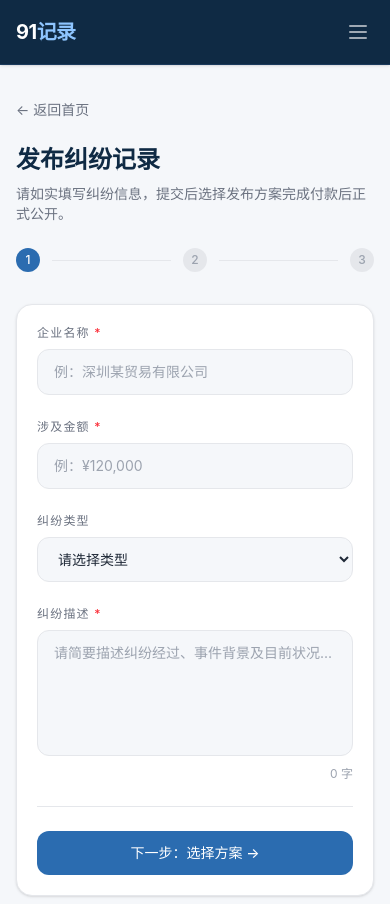
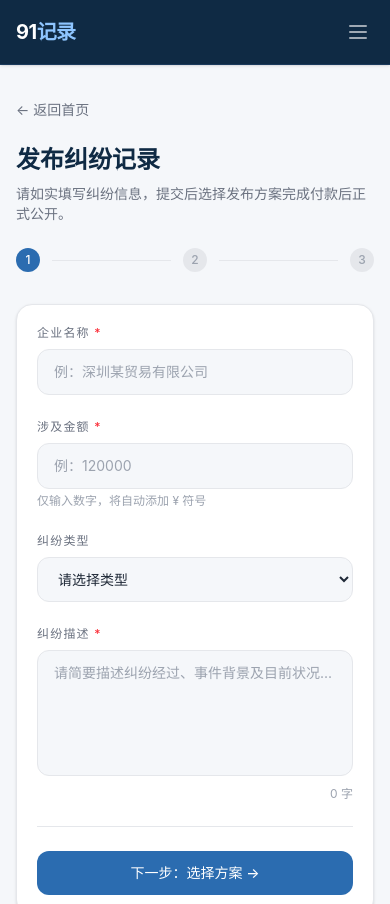
Before and after one commit to mikeoxmual999-del/91expo, a Next.js app: page /create in a window 390 px wide. Shown: the top 904 px of the page. Built offline with nearby package versions, Linux system fonts and the light colour scheme.

Commit message:
inbox link, search mobile, admin DMs from DB, per-thread read tracking

```diff
--- a/app/admin/page.tsx
+++ b/app/admin/page.tsx
@@ -198,6 +198,13 @@ export default function AdminPage() {
     setPostSuccess(true);
     setTimeout(() => setPostSuccess(false), 3000);
     loadCases();
+  };
+
+  const handleAdminAmount = (val: string) => {
+    const raw = val.replace(/[^0-9]/g, "");
+    if (raw === "") { setPostForm(f => ({ ...f, amount: "" })); return; }
+    const formatted = "¥" + Number(raw).toLocaleString("zh-CN");
+    setPostForm(f => ({ ...f, amount: formatted }));
   };
 
   const statusColor = (status: string) => {
@@ -433,7 +440,8 @@ export default function AdminPage() {
                 </div>
                 <div>
                   <label className="block text-xs text-white/40 uppercase tracking-widest mb-2">涉及金额 <span className="text-red-400">*</span></label>
-                  <input value={postForm.amount} onChange={(e) => setPostForm({ ...postForm, amount: e.target.value })} placeholder="例：¥120,000" className={inputClass} />
+                  <input value={postForm.amount} onChange={(e) => handleAdminAmount(e.target.value)} placeholder="例：120000" inputMode="numeric" className={inputClass} />
+                  <div className="text-xs text-white/20 mt-1">仅输入数字，将自动添加 ¥ 符号</div>
                 </div>
                 <div>
                   <label className="block text-xs text-white/40 uppercase tracking-widest mb-2">纠纷类型</label>
--- a/app/create/page.tsx
+++ b/app/create/page.tsx
@@ -12,6 +12,15 @@ export default function CreatePage() {
 
   function handleChange(e: React.ChangeEvent<HTMLInputElement | HTMLTextAreaElement | HTMLSelectElement>) {
     setForm({ ...form, [e.target.name]: e.target.value });
+  }
+
+  function handleAmountChange(e: React.ChangeEvent<HTMLInputElement>) {
+    // only allow numbers
+    const raw = e.target.value.replace(/[^0-9]/g, "");
+    if (raw === "") { setForm({ ...form, amount: "" }); return; }
+    // format with commas and ¥ prefix
+    const formatted = "¥" + Number(raw).toLocaleString("zh-CN");
+    setForm({ ...form, amount: formatted });
   }
 
   async function handleSubmit(e: React.FormEvent) {
@@ -80,7 +89,15 @@ export default function CreatePage() {
               <label className="block text-xs text-[#6B7280] uppercase tracking-widest mb-2 font-medium">
                 涉及金额 <span className="text-red-500">*</span>
               </label>
-              <input name="amount" value={form.amount} placeholder="例：¥120,000" onChange={handleChange} className={inputClass} />
+              <input
+                name="amount"
+                value={form.amount}
+                placeholder="例：120000"
+                inputMode="numeric"
+                onChange={handleAmountChange}
+                className={inputClass}
+              />
+              <div className="text-xs text-[#9CA3AF] mt-1">仅输入数字，将自动添加 ¥ 符号</div>
             </div>
 
             <div>
```
